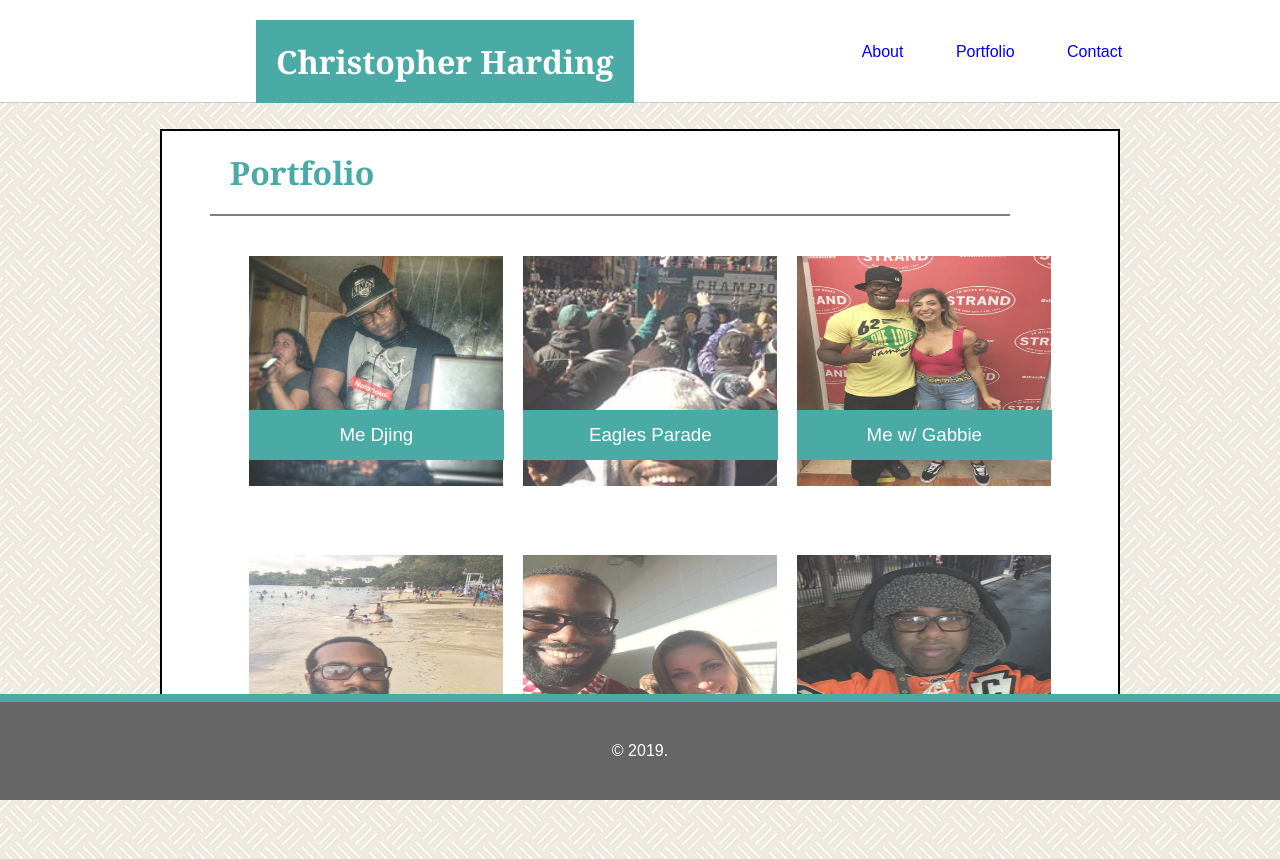
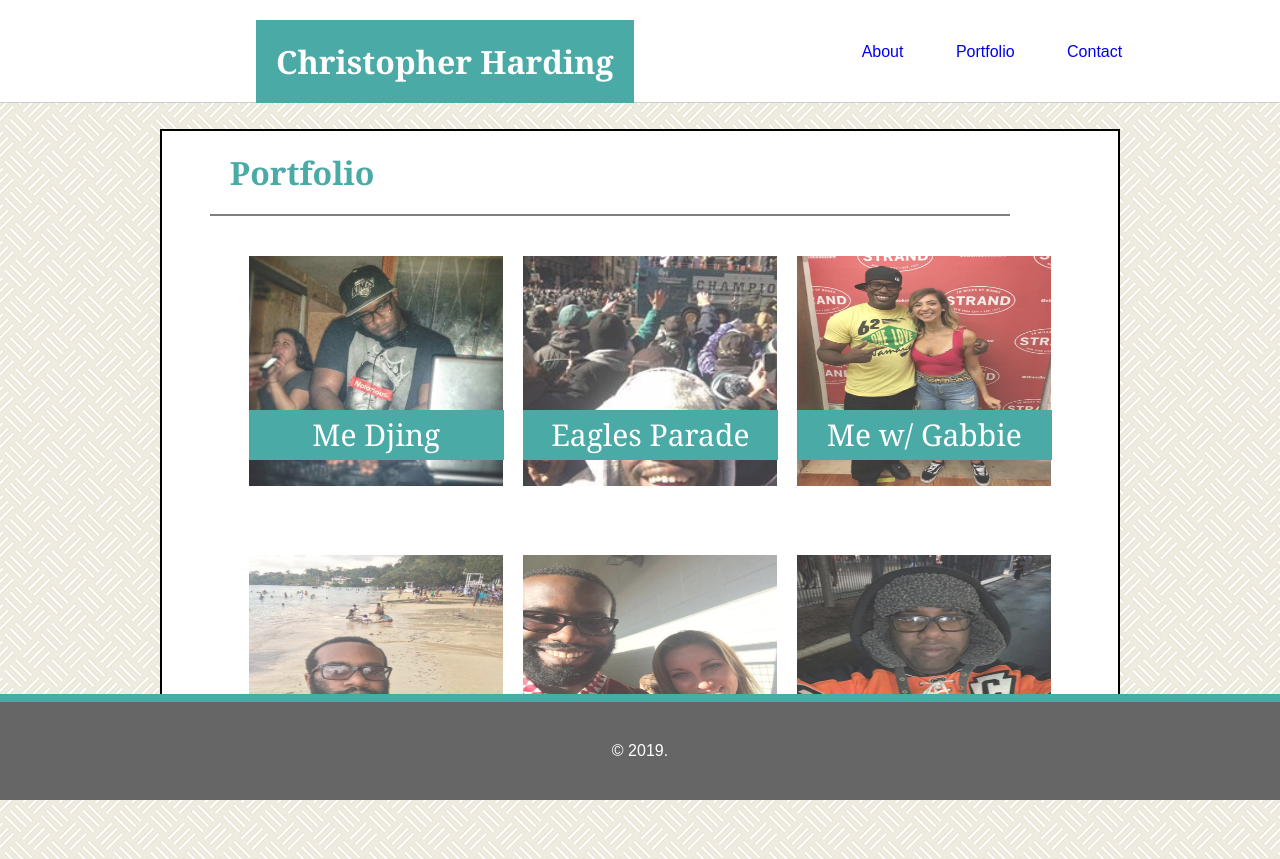
Before and after one commit to chrisharding88/Responsive-Portfolio, a plain HTML site: page portfolio.html in a window 1280 px wide. Drawn offline with Linux system fonts and the light colour scheme.

Commit message:
changed description h3 tag for portfoilio

```diff
--- a/assets/css/styles.css
+++ b/assets/css/styles.css
@@ -149,6 +149,11 @@ img{
     width: 250px;
     height: 250px;
     padding: 10px;
+}
+
+h3{
+    font-family: Georgia, 'Times New Roman', Times, serif;
+    font-size:30px;
 }
 
 
```
